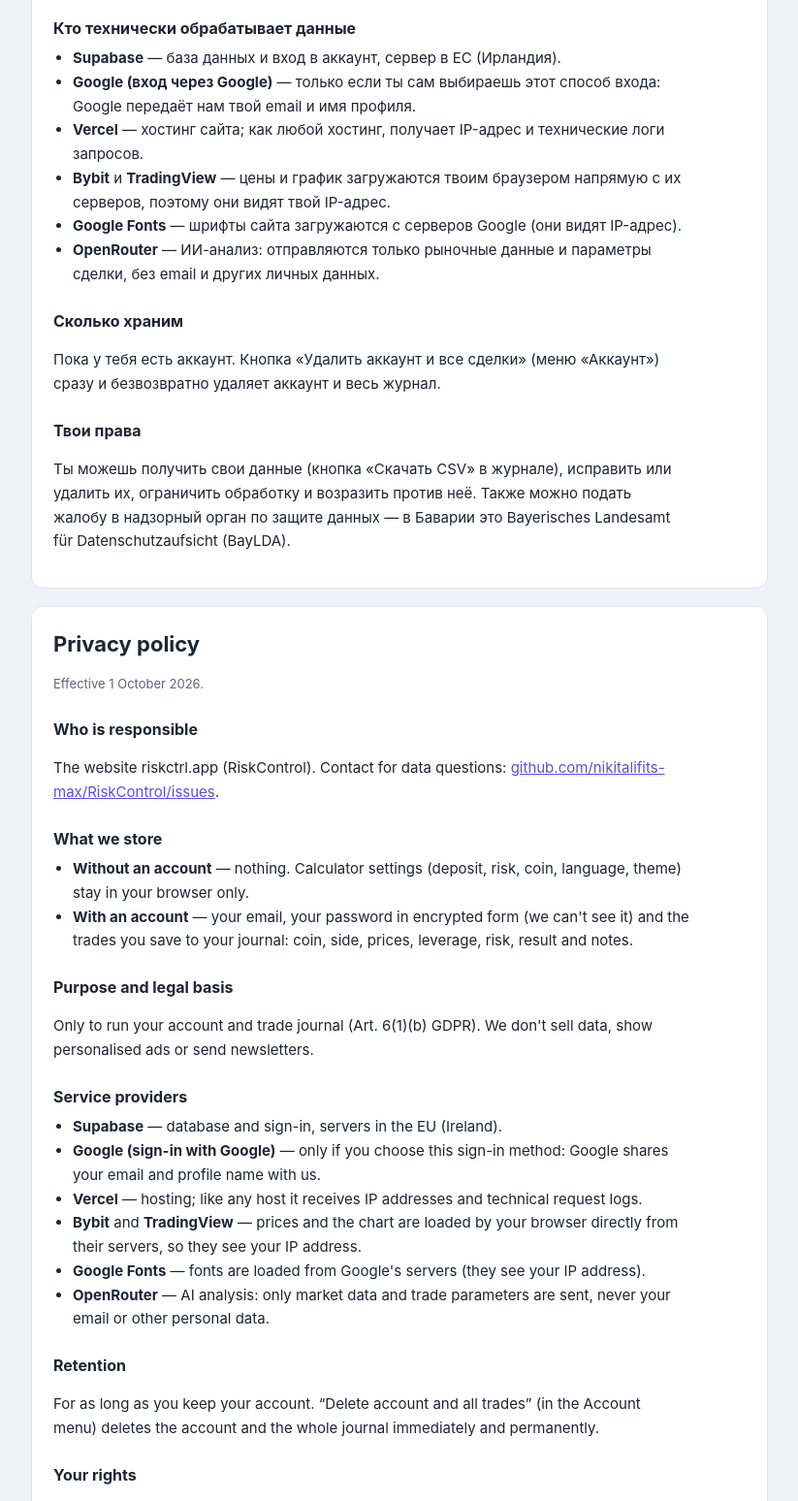
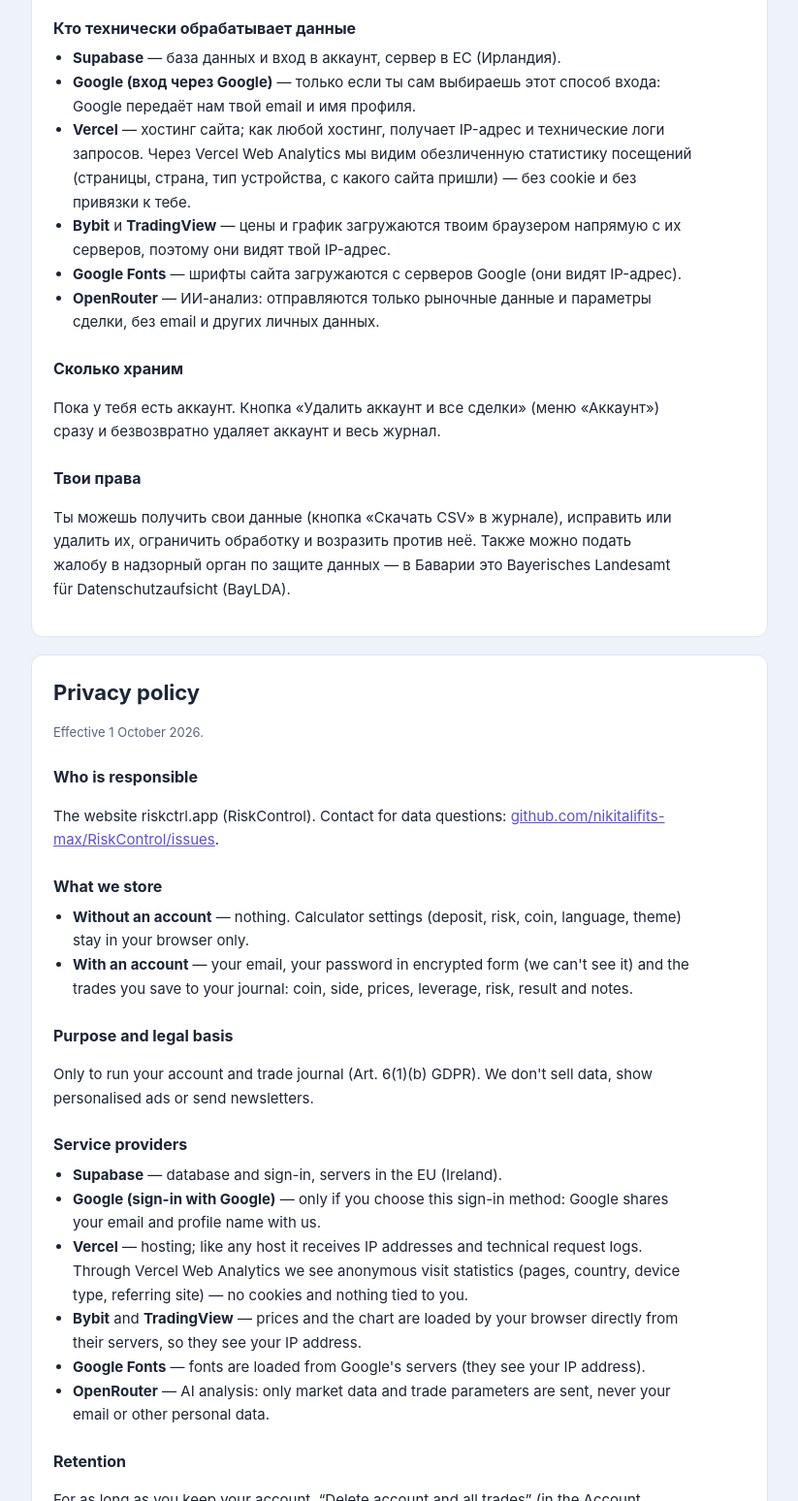
Before and after one commit to nikitalifits-max/RiskControl, a website: page privacy.html in a window 1280 px wide. Shown: the part 600-2148 px from the top of the page at 97% size, without its empty margins (228-1051 px from the left). Drawn offline with Linux system fonts and the light colour scheme.

Commit message:
Update privacy.html

```diff
--- a/privacy.html
+++ b/privacy.html
@@ -47,7 +47,7 @@
     <ul>
       <li><b>Supabase</b> — база данных и вход в аккаунт, сервер в ЕС (Ирландия).</li>
       <li><b>Google (вход через Google)</b> — только если ты сам выбираешь этот способ входа: Google передаёт нам твой email и имя профиля.</li>
-      <li><b>Vercel</b> — хостинг сайта; как любой хостинг, получает IP-адрес и технические логи запросов.</li>
+      <li><b>Vercel</b> — хостинг сайта; как любой хостинг, получает IP-адрес и технические логи запросов. Через Vercel Web Analytics мы видим обезличенную статистику посещений (страницы, страна, тип устройства, с какого сайта пришли) — без cookie и без привязки к тебе.</li>
       <li><b>Bybit</b> и <b>TradingView</b> — цены и график загружаются твоим браузером напрямую с их серверов, поэтому они видят твой IP-адрес.</li>
       <li><b>Google Fonts</b> — шрифты сайта загружаются с серверов Google (они видят IP-адрес).</li>
       <li><b>OpenRouter</b> — ИИ-анализ: отправляются только рыночные данные и параметры сделки, без email и других личных данных.</li>
@@ -74,7 +74,7 @@
     <ul>
       <li><b>Supabase</b> — database and sign-in, servers in the EU (Ireland).</li>
       <li><b>Google (sign-in with Google)</b> — only if you choose this sign-in method: Google shares your email and profile name with us.</li>
-      <li><b>Vercel</b> — hosting; like any host it receives IP addresses and technical request logs.</li>
+      <li><b>Vercel</b> — hosting; like any host it receives IP addresses and technical request logs. Through Vercel Web Analytics we see anonymous visit statistics (pages, country, device type, referring site) — no cookies and nothing tied to you.</li>
       <li><b>Bybit</b> and <b>TradingView</b> — prices and the chart are loaded by your browser directly from their servers, so they see your IP address.</li>
       <li><b>Google Fonts</b> — fonts are loaded from Google's servers (they see your IP address).</li>
       <li><b>OpenRouter</b> — AI analysis: only market data and trade parameters are sent, never your email or other personal data.</li>
```
